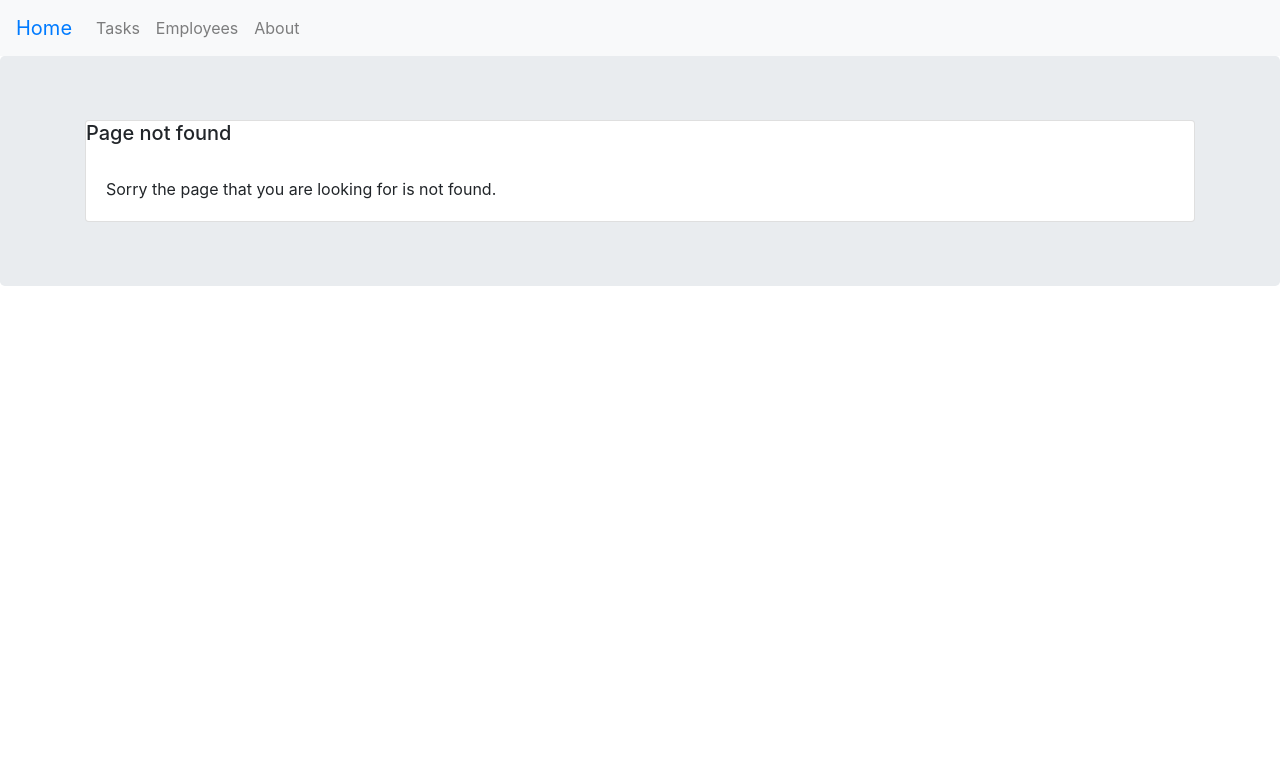
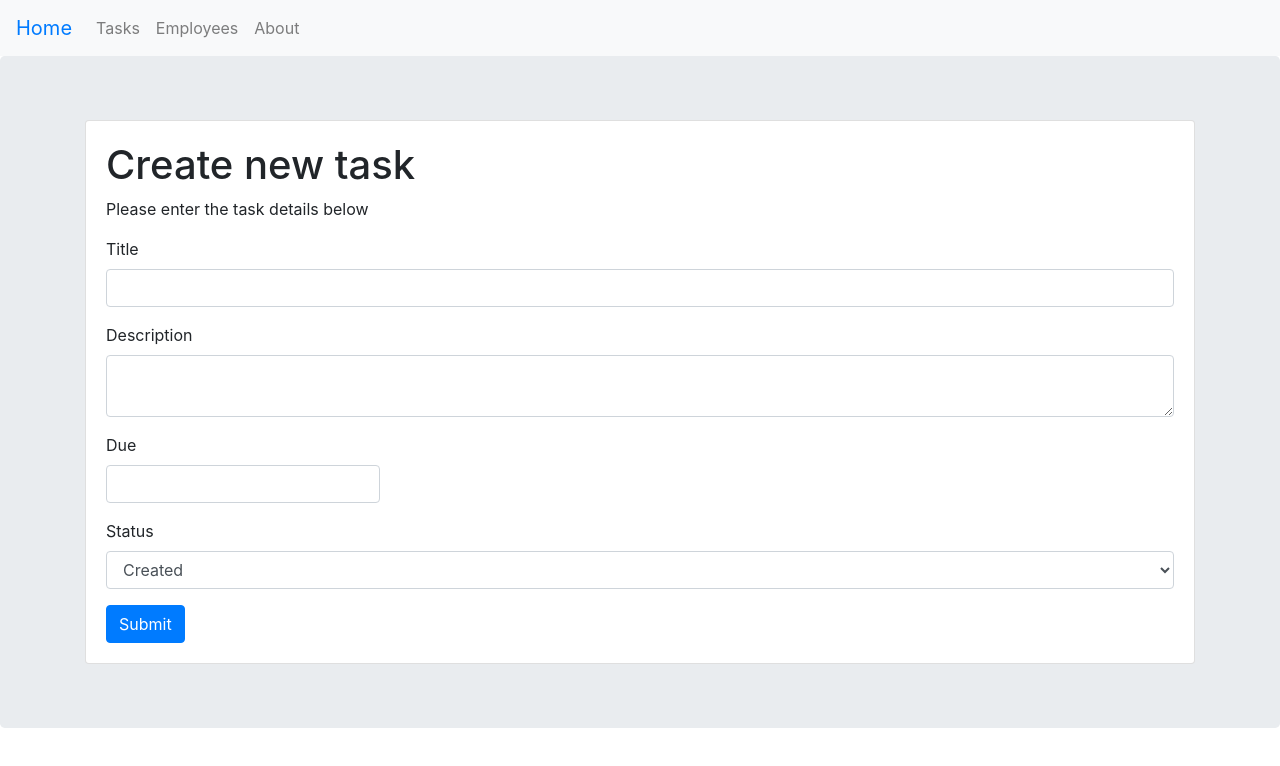
Before and after one commit to okottege/task-client, a React (Create React App) app: page /tasks/1rImj0m in a window 1280 px wide. Before the commit this address had no page. Shown: the top 766 px of the page. Built offline with nearby package versions, Linux system fonts and the light colour scheme; data requests are answered from the project's data file.

Commit message:
Trying to get the edit working.

```diff
--- a/src/components/Main.js
+++ b/src/components/Main.js
@@ -11,6 +11,7 @@ const Main = () => (
       <Route exact path="/" component={TasksPage} />
       <Route exact path="/tasks" component={TasksPage} />
       <Route exact path="/tasks/new" component={CreateTaskPage} />
+      <Route exact path="/tasks/:taskId" component={CreateTaskPage} />
       <Route exact path="/about" component={About} />
       <Route component={NotFound} />
     </Switch>
--- a/src/components/tasks/CreateTaskPage.js
+++ b/src/components/tasks/CreateTaskPage.js
@@ -1,22 +1,35 @@
-import React, { useState } from "react";
+import React, { useState, useEffect } from "react";
 import PropTypes from "prop-types";
 import { Alert, Card } from "react-bootstrap";
 import { connect } from "react-redux";
+import { bindActionCreators } from "redux";
 import * as taskActions from "../../redux/actions/taskActions";
 import TaskForm from "./TaskForm";
 
-const { func, shape } = PropTypes;
+const { func, shape, string } = PropTypes;
 
-const CreateTaskPage = ({ saveNewTask, history }) => {
-  const defaultNewTask = { status: "created" };
-  const [task, setTask] = useState({ ...defaultNewTask });
+const CreateTaskPage = ({ history, taskId, ...props }) => {
+  console.log("before props.task: ", props.task);
+  const [taskInState, setTask] = useState({
+    title: props.task.title,
+    description: props.task.description
+  });
   const [validated, setValidated] = useState(false);
   const [error, setError] = useState("");
+  const { loadTaskDetails, saveNewTask } = props.actions;
+
+  console.log("Task is: ", taskInState);
+
+  useEffect(() => {
+    if (taskId) {
+      loadTaskDetails(taskId).catch(err => setError(err));
+    }
+  }, []);
 
   const handleSave = e => {
     e.preventDefault();
     setValidated(true);
-    saveNewTask(task)
+    saveNewTask(taskInState)
       .then(() => {
         history.push("/tasks");
       })
@@ -37,7 +50,12 @@ const CreateTaskPage = ({ saveNewTask, history }) => {
         <Card.Body>
           <h1>Create new task</h1>
           <Card.Text>Please enter the task details below</Card.Text>
-          <TaskForm task={task} onSave={handleSave} onChange={handleChange} validated={validated} />
+          <TaskForm
+            task={taskInState}
+            onSave={handleSave}
+            onChange={handleChange}
+            validated={validated}
+          />
         </Card.Body>
       </Card>
     </>
@@ -45,18 +63,32 @@ const CreateTaskPage = ({ saveNewTask, history }) => {
 };
 
 CreateTaskPage.propTypes = {
-  saveNewTask: func.isRequired,
   history: shape({
     push: func.isRequired
-  }).isRequired
+  }).isRequired,
+  taskId: string,
+  task: PropTypes.object.isRequired
 };
 
-const mapStateToProps = state => ({
-  error: state.error
+CreateTaskPage.defaultProps = {
+  taskId: ""
+};
+
+const mapStateToProps = (state, ownProps) => {
+  const { taskId } = ownProps.match.params;
+  const newTask = { status: "created", title: "", description: "" };
+  return {
+    error: state.error,
+    taskId,
+    task: taskId && state.task ? state.task : newTask
+  };
+};
+const mapDispatchToProps = dispatch => ({
+  actions: {
+    saveNewTask: bindActionCreators(taskActions.saveNewTask, dispatch),
+    loadTaskDetails: bindActionCreators(taskActions.loadTaskDetails, dispatch)
+  }
 });
-const mapDispatchToProps = {
-  saveNewTask: taskActions.saveNewTask
-};
 
 export default connect(
   mapStateToProps,
--- a/src/components/tasks/TaskForm.js
+++ b/src/components/tasks/TaskForm.js
@@ -3,7 +3,7 @@ import PropTypes from "prop-types";
 import { Form, Button } from "react-bootstrap";
 import DatePicker from "react-datepicker/es";
 
-const { shape, string, arrayOf, func, bool } = PropTypes;
+const { shape, string, arrayOf, func, bool, instanceOf } = PropTypes;
 
 export default function TaskForm({ task, onChange, onSave, errors, validated }) {
   const haveNoErrors = fld =>
@@ -15,6 +15,7 @@ export default function TaskForm({ task, onChange, onSave, errors, validated })
         <Form.Label>Title</Form.Label>
         <Form.Control
           name="title"
+          type="text"
           value={task.title}
           onChange={onChange}
           isValid={haveNoErrors("title")}
@@ -64,7 +65,7 @@ TaskForm.propTypes = {
   task: shape({
     title: string,
     description: string,
-    dueDate: string,
+    dueDate: instanceOf(Date),
     status: string
   }).isRequired,
   errors: arrayOf(
--- a/src/components/tasks/TaskList.js
+++ b/src/components/tasks/TaskList.js
@@ -1,6 +1,7 @@
 import React from "react";
 import PropTypes from "prop-types";
 import { Card, Table, Badge } from "react-bootstrap";
+import { Link } from "react-router-dom";
 
 const TaskList = ({ tasks }) => (
   <>
@@ -9,7 +10,6 @@ const TaskList = ({ tasks }) => (
         <Table striped bordered hover size="sm">
           <thead>
             <tr>
-              <td>#</td>
               <td>Title</td>
               <td>Due</td>
               <td>Status</td>
@@ -18,8 +18,9 @@ const TaskList = ({ tasks }) => (
           <tbody>
             {tasks.map(task => (
               <tr key={task.id}>
-                <td>{task.id}</td>
-                <td>{task.title}</td>
+                <td>
+                  <Link to={`/tasks/${task.id}`}>{task.title}</Link>
+                </td>
                 <td>{task.dueDate}</td>
                 <td>
                   <h5>
--- a/src/redux/reducers/createTaskReducer.js
+++ b/src/redux/reducers/createTaskReducer.js
@@ -2,8 +2,13 @@ import * as types from "../actions/actionTypes";
 import initialState from "./initialState";
 
 export default function createTaskReducer(state = initialState.task, action) {
-  if (action.type === types.TASK_CREATE_SUCCESSFUL) {
-    return { ...action.task };
+  switch (action.type) {
+    case types.TASK_DETAILS_LOAD_SUCCESSFUL:
+    case types.TASK_CREATE_SUCCESSFUL:
+      console.log("action is: ", action.type);
+      return { ...action.task };
+    default:
+      console.log("default case, state is: ", state);
+      return state;
   }
-  return state;
 }
--- a/tools/db.json
+++ b/tools/db.json
@@ -65,6 +65,19 @@
       "description": "This is high priority",
       "dueDate": "2019-07-31T12:00:00.000Z",
       "id": "A67A9wd"
+    },
+    {
+      "status": "created",
+      "title": "Basic task",
+      "description": "Hello how are you?",
+      "dueDate": "2019-08-02T12:00:00.000Z",
+      "id": "HQyjDX3"
+    },
+    {
+      "status": "in-progress",
+      "title": "Basic task",
+      "description": "hello how are you?",
+      "id": "gyk355J"
     }
   ]
 }
```
